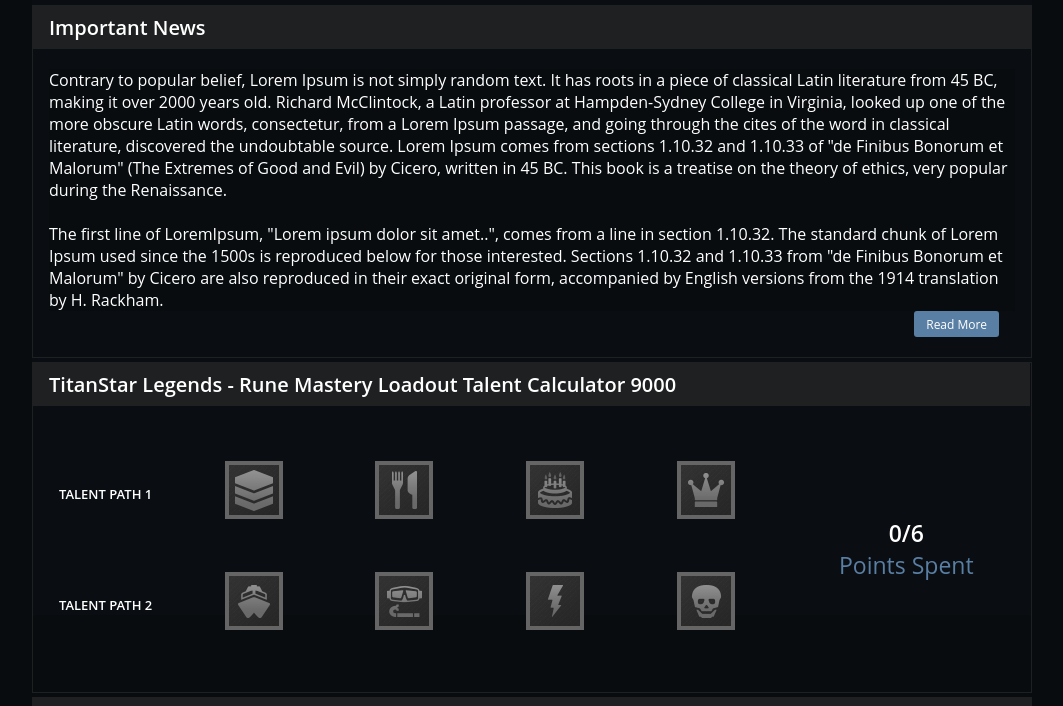
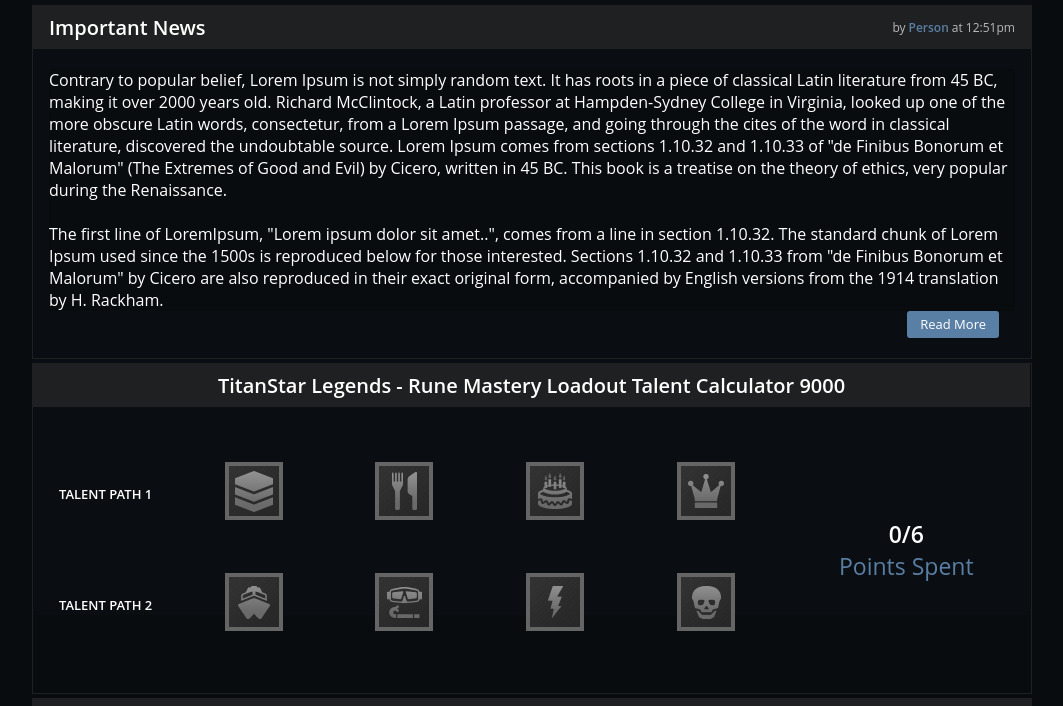
Before and after one commit to basandlin/fandom-react, a React app in the folder app/: page / in a window 1280 px wide. Shown: the part 185-891 px from the top of the page, without its empty margins (108-1171 px from the left). Built offline with nearby package versions, Linux system fonts and the light colour scheme.

Commit message:
README, author

```diff
--- a/app/src/components/common/Button/Button.scss
+++ b/app/src/components/common/Button/Button.scss
@@ -5,7 +5,7 @@
   cursor: pointer;
   color: var(--primary);
   display: flex;
-  font-size: 12px;
+  font-size: var(--text-sm);
   height: 20px;
   justify-content: center;
   padding: var(--space-2) var(--space-4);
--- a/app/src/components/common/SectionTitle/SectionTitle.js
+++ b/app/src/components/common/SectionTitle/SectionTitle.js
@@ -4,8 +4,12 @@
 
 export default function SectionTitle(props) {
   return (
-    <div className="container" style={{ width: `${props.width}px` }}>
+    <div
+      className={props.right ? "container has-right" : "container"}
+      style={{ width: `${props.width}px` }}
+    >
       <div className="container__title">{props.title}</div>
+      <div className="container__right">{props.right}</div>
     </div>
   );
 }
--- a/app/src/components/common/SectionTitle/SectionTitle.scss
+++ b/app/src/components/common/SectionTitle/SectionTitle.scss
@@ -3,11 +3,31 @@
   background-color: var(--dark-3);
   display: flex;
   height: 43px;
-  justify-content: space-between;
+  justify-content: center;
   padding: 0 var(--space-4);
 
   .container__title {
     font-size: 20px;
     font-weight: 600;
   }
+
+  .container__right {
+    font-size: var(--text-xs);
+    color: var(--tertiary);
+
+    div {
+      display: flex;
+      align-items: center;
+    }
+
+    span {
+      color: var(--blue);
+      font-weight: 600;
+      margin: 0 var(--space-2);
+    }
+  }
 }
+
+.has-right {
+  justify-content: space-between;
+}
--- a/app/src/components/pages/Home/News.js
+++ b/app/src/components/pages/Home/News.js
@@ -2,9 +2,18 @@
 import { Button, SectionTitle } from "../../index";
 
 export default function News() {
+  let author = "Person";
+  let timePosted = "12:51pm";
+
+  const right = (
+    <div>
+      by <span>{author}</span> at {timePosted}
+    </div>
+  );
+
   return (
     <div className="news">
-      <SectionTitle title="Important News" />
+      <SectionTitle title="Important News" right={right} />
       <div className="home__news">
         <div className="home__news--text">
           Contrary to popular belief, Lorem Ipsum is not simply random text. It
```
Also changed, not shown: README.md.
